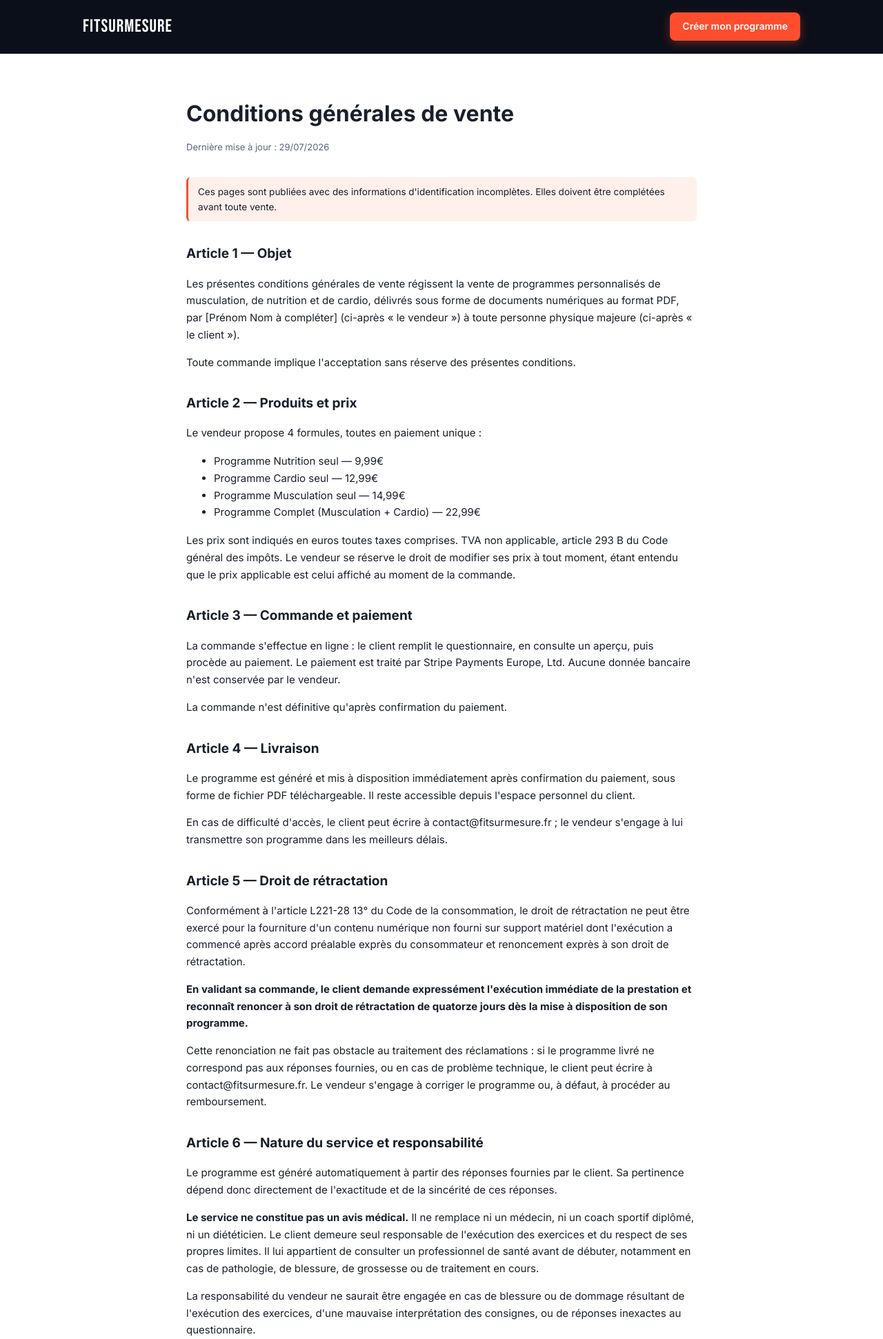
After one commit to Alpha-Edge-cmd/FitSurMesure, a Flask app: page /cgv in a window 1280 px wide. The commit adds this page. Shown: the top 1942 px of the page at 69% size. Run offline with Flask 3, Linux system fonts and the light colour scheme; some libraries are stand-ins or nearby versions.

Commit message:
Mentions legales et CGV : obligatoires pour vendre en ligne
Le site encaissait sans aucune des deux. Au-dela de l'obligation legale
(article 6 III de la LCEN pour les mentions, articles L111-1 et suivants du
Code de la consommation pour les CGV), l'absence de clause de renonciation
au droit de retractation exposait a des demandes de remboursement pendant
14 jours apres telechargement du PDF — sur un produit numerique livre
immediatement, c'est-a-dire deja consomme.

- templates/legal.html : les deux pages, meme gabarit, servies par
  /mentions-legales et /cgv.

- logic/legal.py : TOUTES les informations d'identification au meme endroit,
  lues depuis des variables d'environnement (LEGAL_NOM, LEGAL_ADRESSE,
  LEGAL_EMAIL, LEGAL_SIRET, LEGAL_MEDIATEUR) pour ne pas figer une adresse
  personnelle dans un depot public.
  Tant que LEGAL_SIRET est vide, les pages affichent un avertissement VISIBLE
  indiquant qu'elles sont incompletes : mieux vaut un manque signale qu'un
  manque silencieux.
  Les tarifs des CGV sont construits depuis PRICES, jamais recopies : un
  changement de prix ne doit pas rendre les conditions fausses.

- Article 5 des CGV : renonciation expresse au droit de retractation
  (L221-28 13°), avec maintien explicite du droit a reclamation — un
  programme non conforme aux reponses donnees reste corrige ou rembourse.

- Case de consentement du questionnaire completee : lecture des CGV, demande
  d'execution immediate et renonciation. Sans cette acceptation ACTIVE, la
  clause des CGV serait inopposable.

- Liens ajoutes en pied de page de l'accueil.

L'abonnement annuel est volontairement absent de l'article 2, coherent avec
son retrait de la vente.

A completer sur Render des reception du SIRET : les cinq variables
LEGAL_*. Aucun code a modifier.

```diff
--- a/app.py
+++ b/app.py
@@ -12,7 +12,7 @@ from logic.program_builder import build_program
 from logic.cardio_builder import build_cardio_program
 from logic.pdf_generator import generate_pdf
 from logic.menu_builder import build_menu
-from logic import auth, promo_codes, orders, stripe_client, order_migration, program_service, program_interaction, contact_messages, subscriptions
+from logic import auth, promo_codes, orders, stripe_client, order_migration, program_service, program_interaction, contact_messages, subscriptions, legal
 from logic.db import init_db
 
 # Prompt hors 24 phases (décision explicite de Samy, cf. discussion sur le
@@ -179,6 +179,31 @@ def _preview_json(nutrition, program, cardio):
 @app.route("/")
 def landing():
     return render_template("landing.html", prix=PRIX_AFFICHE, prices=PRICES)
+
+
+@app.route("/mentions-legales")
+def mentions_legales():
+    """Obligatoires pour tout site marchand (article 6 III de la LCEN)."""
+    return render_template("legal.html", page="mentions",
+                            titre="Mentions légales",
+                            editeur=legal.editeur(),
+                            conservation=legal.DUREE_CONSERVATION,
+                            offres=legal.offres(PRICES),
+                            maj=date.today().strftime("%d/%m/%Y"))
+
+
+@app.route("/cgv")
+def cgv():
+    """Conditions générales de vente. L'article 5 contient la renonciation
+    expresse au droit de rétractation, indispensable sur un produit numérique
+    livré immédiatement : sans elle, un client peut demander le remboursement
+    pendant 14 jours après avoir téléchargé son programme."""
+    return render_template("legal.html", page="cgv",
+                            titre="Conditions générales de vente",
+                            editeur=legal.editeur(),
+                            conservation=legal.DUREE_CONSERVATION,
+                            offres=legal.offres(PRICES),
+                            maj=date.today().strftime("%d/%m/%Y"))
 
 
 @app.route("/questionnaire")
--- a/static/script.js
+++ b/static/script.js
@@ -719,6 +719,12 @@ function renderStep() {
           J'accepte que mes données (âge, poids, santé) soient utilisées uniquement pour générer
           ce programme personnalisé, conformément au RGPD. Ce document ne remplace pas un avis
           médical.
+          <br><br>
+          Je reconnais avoir lu les <a href="/cgv" target="_blank">conditions générales de vente</a>
+          et les <a href="/mentions-legales" target="_blank">mentions légales</a>.
+          Je demande expressément la mise à disposition immédiate de mon programme et
+          <strong>je renonce à mon droit de rétractation de 14 jours</strong> dès sa livraison
+          (article L221-28 13° du Code de la consommation).
         </label>
       </div>
     `;
--- a/templates/landing.html
+++ b/templates/landing.html
@@ -287,7 +287,9 @@
     FitSurMesure — Programme musculation, nutrition et cardio personnalisé en PDF.
     Ce site ne remplace pas un avis médical, un coach sportif diplômé ou un nutritionniste.
     Données traitées conformément au RGPD, uniquement pour générer ton programme.
-    <br><a href="/contact">Nous contacter</a> — une question sur le site, ton programme ou un problème ?
+    <br><a href="/mentions-legales">Mentions légales</a> ·
+    <a href="/cgv">Conditions générales de vente</a> ·
+    <a href="/contact">Nous contacter</a> — une question sur le site, ton programme ou un problème ?
     Écris-nous, on te recontacte.
   </div>
 </footer>
--- /dev/null
+++ b/templates/legal.html
@@ -0,0 +1,259 @@
+{# Mentions légales et CGV — obligatoires pour vendre en ligne.
+   Retour Samy : le site encaissait sans aucune des deux.
+   Les valeurs entre crochets sont à remplacer dès réception du SIRET
+   (cf. logic/legal.py, un seul endroit à modifier). #}
+<!DOCTYPE html>
+<html lang="fr">
+<head>
+<meta charset="UTF-8">
+<meta name="viewport" content="width=device-width, initial-scale=1.0">
+<title>{{ titre }} — FitSurMesure</title>
+<meta name="robots" content="index, follow">
+<link rel="preconnect" href="https://fonts.googleapis.com">
+<link href="https://fonts.googleapis.com/css2?family=Bebas+Neue&family=Inter:wght@400;500;600;700&display=swap" rel="stylesheet">
+<link rel="stylesheet" href="{{ url_for('static', filename='landing.css') }}">
+<style>
+  .legal { max-width: 780px; margin: 0 auto; padding: 2.5rem 1.25rem 4rem; }
+  .legal h1 { margin-bottom: .3rem; }
+  .legal h2 { margin-top: 2rem; font-size: 19px; }
+  .legal p, .legal li { font-size: 15px; line-height: 1.65; }
+  .legal .maj { color: #5b6473; font-size: 13px; margin-bottom: 2rem; }
+  .legal .todo { background: #fff0eb; border-left: 3px solid #ff4d2e;
+                 padding: 10px 14px; font-size: 13.5px; border-radius: 6px; }
+</style>
+</head>
+<body>
+
+<nav class="topbar">
+  <div class="wrap" style="display:flex; justify-content:space-between; align-items:center; width:100%;">
+    <a href="/" class="brand">FitSurMesure</a>
+    <a href="/questionnaire" class="cta-small">Créer mon programme</a>
+  </div>
+</nav>
+
+<div class="legal">
+  <h1>{{ titre }}</h1>
+  <p class="maj">Dernière mise à jour : {{ maj }}</p>
+
+  {% if not editeur.siret %}
+  <p class="todo">
+    Ces pages sont publiées avec des informations d'identification incomplètes.
+    Elles doivent être complétées avant toute vente.
+  </p>
+  {% endif %}
+
+  {% if page == 'mentions' %}
+
+  <h2>Éditeur du site</h2>
+  <p>
+    Le site FitSurMesure est édité par <strong>{{ editeur.nom }}</strong>,
+    entrepreneur individuel sous le régime de la micro-entreprise.<br>
+    Adresse : {{ editeur.adresse }}<br>
+    Adresse électronique : {{ editeur.email }}<br>
+    SIRET : {{ editeur.siret or "[à compléter]" }}<br>
+    Numéro de TVA : non applicable, article 293 B du Code général des impôts
+    (franchise en base de TVA).
+  </p>
+  <p>Directeur de la publication : {{ editeur.nom }}.</p>
+
+  <h2>Hébergeur</h2>
+  <p>
+    Render Services, Inc.<br>
+    525 Brannan Street, Suite 300, San Francisco, CA 94107, États-Unis<br>
+    <a href="https://render.com">render.com</a>
+  </p>
+
+  <h2>Propriété intellectuelle</h2>
+  <p>
+    L'ensemble des contenus de ce site — textes, base d'exercices, protocoles
+    d'entraînement, recettes, code source, mise en page — est protégé par le
+    droit d'auteur. Les programmes générés sont destinés à un usage strictement
+    personnel : leur revente, leur diffusion ou leur partage public sont
+    interdits.
+  </p>
+
+  <h2>Données personnelles</h2>
+  <p>
+    Les informations collectées par le questionnaire (âge, sexe, poids, taille,
+    objectifs, blessures déclarées, habitudes de vie) servent uniquement à
+    générer votre programme et à vous permettre de le retrouver depuis votre
+    espace personnel. Elles ne sont ni vendues, ni cédées, ni transmises à des
+    tiers à des fins commerciales.
+  </p>
+  <p>
+    Certaines de ces données touchent à votre santé. Elles ne sont traitées
+    qu'avec votre consentement explicite, recueilli à la fin du questionnaire,
+    et uniquement pour la finalité annoncée. Vous pouvez le retirer à tout
+    moment.
+  </p>
+  <p>
+    Les données de paiement (numéro de carte notamment) ne transitent jamais par
+    nos serveurs et ne sont à aucun moment accessibles à l'éditeur : elles sont
+    traitées directement par Stripe Payments Europe, Ltd.
+  </p>
+  <p>
+    Conformément au RGPD et à la loi Informatique et Libertés, vous disposez
+    d'un droit d'accès, de rectification, d'effacement, de portabilité et
+    d'opposition sur vos données. Pour l'exercer, écrivez à
+    {{ editeur.email }} ; une réponse vous sera apportée sous un mois. Vous
+    pouvez également introduire une réclamation auprès de la CNIL
+    (<a href="https://www.cnil.fr">cnil.fr</a>).
+  </p>
+  <p>
+    Durée de conservation : {{ conservation }} à compter de votre dernière
+    commande, afin de vous permettre de retrouver vos programmes. Au-delà, les
+    données sont supprimées.
+  </p>
+
+  <h2>Cookies</h2>
+  <p>
+    Ce site n'utilise ni cookie publicitaire, ni traceur de mesure d'audience.
+    Seul un cookie de session strictement nécessaire au fonctionnement du site
+    est déposé lorsque vous vous connectez à votre espace personnel. Il ne
+    requiert pas de consentement préalable.
+  </p>
+
+  <h2>Avertissement santé</h2>
+  <p>
+    FitSurMesure est un outil automatisé. Il applique des formules et des règles
+    générales reconnues, mais <strong>ne constitue pas un avis médical</strong>
+    et ne remplace ni un médecin, ni un coach sportif diplômé, ni un
+    diététicien. En cas de pathologie, de blessure, de grossesse, de traitement
+    en cours, ou si vous êtes mineur, consultez un professionnel de santé avant
+    de suivre le programme.
+  </p>
+
+  {% else %}
+
+  <h2>Article 1 — Objet</h2>
+  <p>
+    Les présentes conditions générales de vente régissent la vente de programmes
+    personnalisés de musculation, de nutrition et de cardio, délivrés sous forme
+    de documents numériques au format PDF, par {{ editeur.nom }} (ci-après
+    « le vendeur ») à toute personne physique majeure (ci-après « le client »).
+  </p>
+  <p>
+    Toute commande implique l'acceptation sans réserve des présentes conditions.
+  </p>
+
+  <h2>Article 2 — Produits et prix</h2>
+  <p>
+    Le vendeur propose {{ offres|length }} formules, toutes en paiement unique :
+  </p>
+  <ul>
+    {% for offre in offres %}<li>{{ offre }}</li>{% endfor %}
+  </ul>
+  <p>
+    Les prix sont indiqués en euros toutes taxes comprises. TVA non applicable,
+    article 293 B du Code général des impôts. Le vendeur se réserve le droit de
+    modifier ses prix à tout moment, étant entendu que le prix applicable est
+    celui affiché au moment de la commande.
+  </p>
+
+  <h2>Article 3 — Commande et paiement</h2>
+  <p>
+    La commande s'effectue en ligne : le client remplit le questionnaire, en
+    consulte un aperçu, puis procède au paiement. Le paiement est traité par
+    Stripe Payments Europe, Ltd. Aucune donnée bancaire n'est conservée par le
+    vendeur.
+  </p>
+  <p>
+    La commande n'est définitive qu'après confirmation du paiement.
+  </p>
+
+  <h2>Article 4 — Livraison</h2>
+  <p>
+    Le programme est généré et mis à disposition immédiatement après
+    confirmation du paiement, sous forme de fichier PDF téléchargeable. Il reste
+    accessible depuis l'espace personnel du client.
+  </p>
+  <p>
+    En cas de difficulté d'accès, le client peut écrire à {{ editeur.email }} ;
+    le vendeur s'engage à lui transmettre son programme dans les meilleurs
+    délais.
+  </p>
+
+  <h2>Article 5 — Droit de rétractation</h2>
+  <p>
+    Conformément à l'article L221-28 13° du Code de la consommation, le droit de
+    rétractation ne peut être exercé pour la fourniture d'un contenu numérique
+    non fourni sur support matériel dont l'exécution a commencé après accord
+    préalable exprès du consommateur et renoncement exprès à son droit de
+    rétractation.
+  </p>
+  <p>
+    <strong>En validant sa commande, le client demande expressément l'exécution
+    immédiate de la prestation et reconnaît renoncer à son droit de rétractation
+    de quatorze jours dès la mise à disposition de son programme.</strong>
+  </p>
+  <p>
+    Cette renonciation ne fait pas obstacle au traitement des réclamations : si
+    le programme livré ne correspond pas aux réponses fournies, ou en cas de
+    problème technique, le client peut écrire à {{ editeur.email }}. Le vendeur
+    s'engage à corriger le programme ou, à défaut, à procéder au remboursement.
+  </p>
+
+  <h2>Article 6 — Nature du service et responsabilité</h2>
+  <p>
+    Le programme est généré automatiquement à partir des réponses fournies par
+    le client. Sa pertinence dépend donc directement de l'exactitude et de la
+    sincérité de ces réponses.
+  </p>
+  <p>
+    <strong>Le service ne constitue pas un avis médical.</strong> Il ne remplace
+    ni un médecin, ni un coach sportif diplômé, ni un diététicien. Le client
+    demeure seul responsable de l'exécution des exercices et du respect de ses
+    propres limites. Il lui appartient de consulter un professionnel de santé
+    avant de débuter, notamment en cas de pathologie, de blessure, de grossesse
+    ou de traitement en cours.
+  </p>
+  <p>
+    La responsabilité du vendeur ne saurait être engagée en cas de blessure ou
+    de dommage résultant de l'exécution des exercices, d'une mauvaise
+    interprétation des consignes, ou de réponses inexactes au questionnaire.
+  </p>
+
+  <h2>Article 7 — Usage personnel</h2>
+  <p>
+    Le programme est destiné à l'usage personnel et exclusif du client. Toute
+    revente, diffusion, mise à disposition publique ou reproduction à des fins
+    commerciales est interdite.
+  </p>
+
+  <h2>Article 8 — Données personnelles</h2>
+  <p>
+    Le traitement des données est décrit dans les
+    <a href="/mentions-legales">mentions légales</a>, qui font partie
+    intégrante des présentes conditions.
+  </p>
+
+  <h2>Article 9 — Réclamations et litiges</h2>
+  <p>
+    Toute réclamation doit être adressée à {{ editeur.email }}.
+  </p>
+  <p>
+    Conformément à l'article L612-1 du Code de la consommation, le client peut
+    recourir gratuitement à un médiateur de la consommation en vue de la
+    résolution amiable d'un litige. Les coordonnées du médiateur retenu par le
+    vendeur sont : {{ editeur.mediateur or "[à compléter]" }}.
+  </p>
+  <p>
+    La plateforme européenne de règlement en ligne des litiges est accessible à
+    l'adresse <a href="https://ec.europa.eu/consumers/odr">ec.europa.eu/consumers/odr</a>.
+  </p>
+  <p>
+    Les présentes conditions sont soumises au droit français.
+  </p>
+
+  {% endif %}
+
+  <p style="margin-top:2.5rem;">
+    <a href="/">← Retour à l'accueil</a> ·
+    <a href="/mentions-legales">Mentions légales</a> ·
+    <a href="/cgv">Conditions générales de vente</a> ·
+    <a href="/contact">Nous contacter</a>
+  </p>
+</div>
+
+</body>
+</html>
```
Also changed, not shown: logic/legal.py (added, +65 -0 lines).
